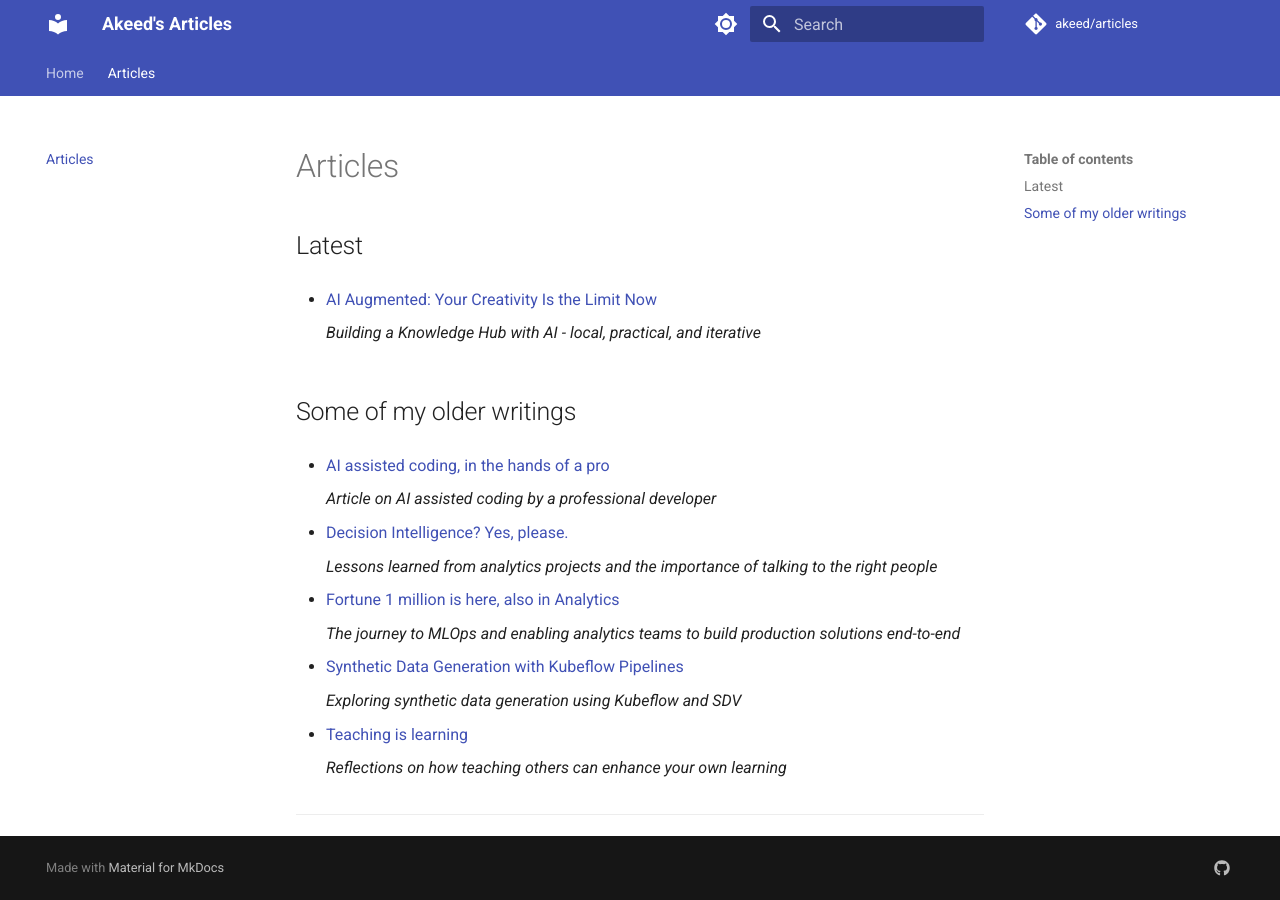
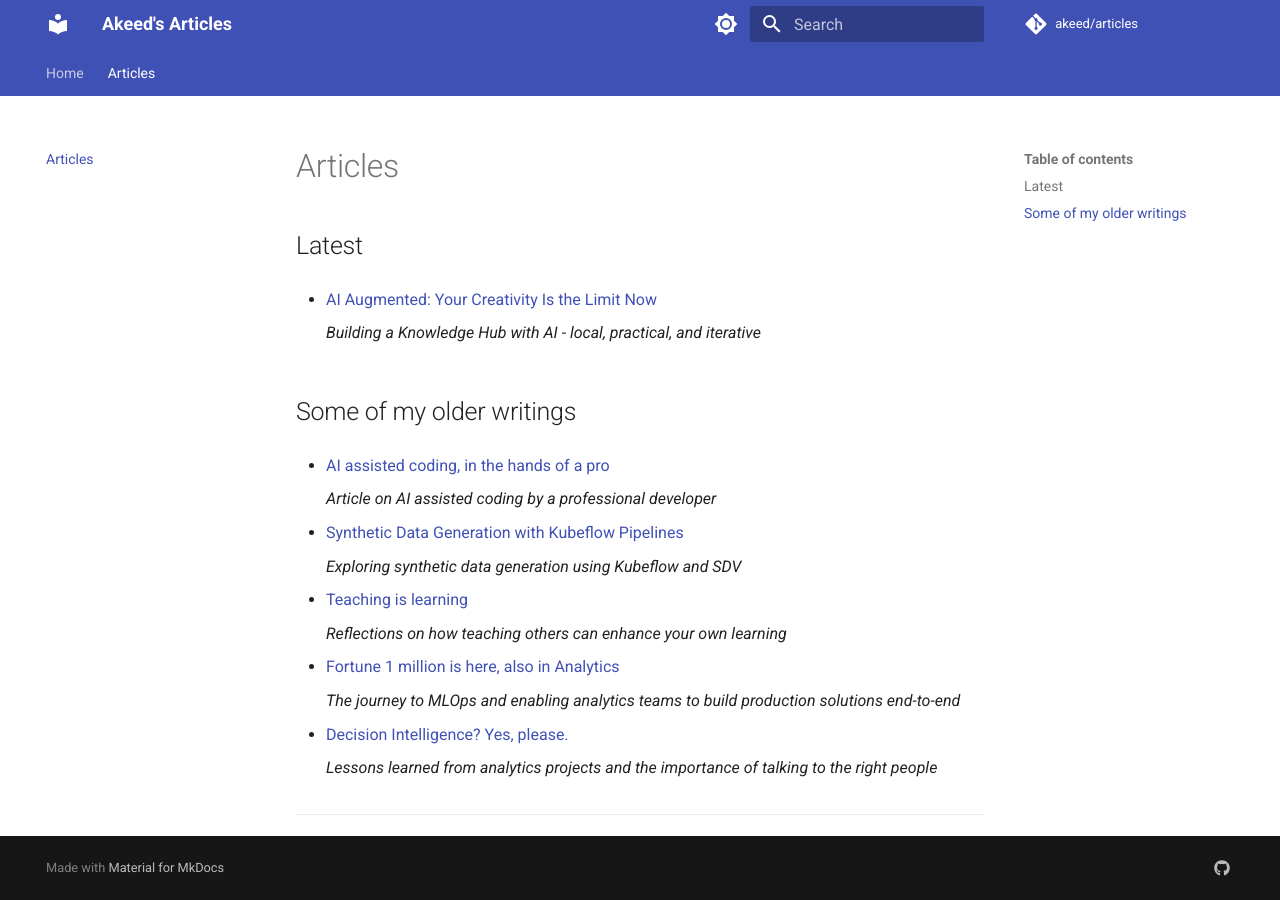
Before and after one commit to akeed/akeed.github.io, an MkDocs documentation site: the page built from docs/articles/index.md, in a window 1280 px wide. Built offline with MkDocs 1.6.1 and Material for MkDocs 9.7.7, drawn with Linux system fonts in a browser that asks for light colours; comment, search, counter and statistics services are not loaded; part of the change alters nothing that is shown.

Commit message:
fix: fixed the order in the list

```diff
--- a/docs/articles/index.md
+++ b/docs/articles/index.md
@@ -15,14 +15,6 @@
 
     *Article on AI assisted coding by a professional developer*
 
-- [Decision Intelligence? Yes, please.](Decision-Intelligence-Yes-Please/index.md)
-
-    *Lessons learned from analytics projects and the importance of talking to the right people*
-
-- [Fortune 1 million is here, also in Analytics](Fortune-1-Million-Is-Here-Also-In-Analytics/index.md)
-
-    *The journey to MLOps and enabling analytics teams to build production solutions end-to-end*
-
 - [Synthetic Data Generation with Kubeflow Pipelines](Synthetic-data-using-kfp/index.md)
 
     *Exploring synthetic data generation using Kubeflow and SDV*
@@ -31,4 +23,12 @@
 
     *Reflections on how teaching others can enhance your own learning*
 
+- [Fortune 1 million is here, also in Analytics](Fortune-1-Million-Is-Here-Also-In-Analytics/index.md)
+
+    *The journey to MLOps and enabling analytics teams to build production solutions end-to-end*
+
+- [Decision Intelligence? Yes, please.](Decision-Intelligence-Yes-Please/index.md)
+
+    *Lessons learned from analytics projects and the importance of talking to the right people*
+
 ---
```
